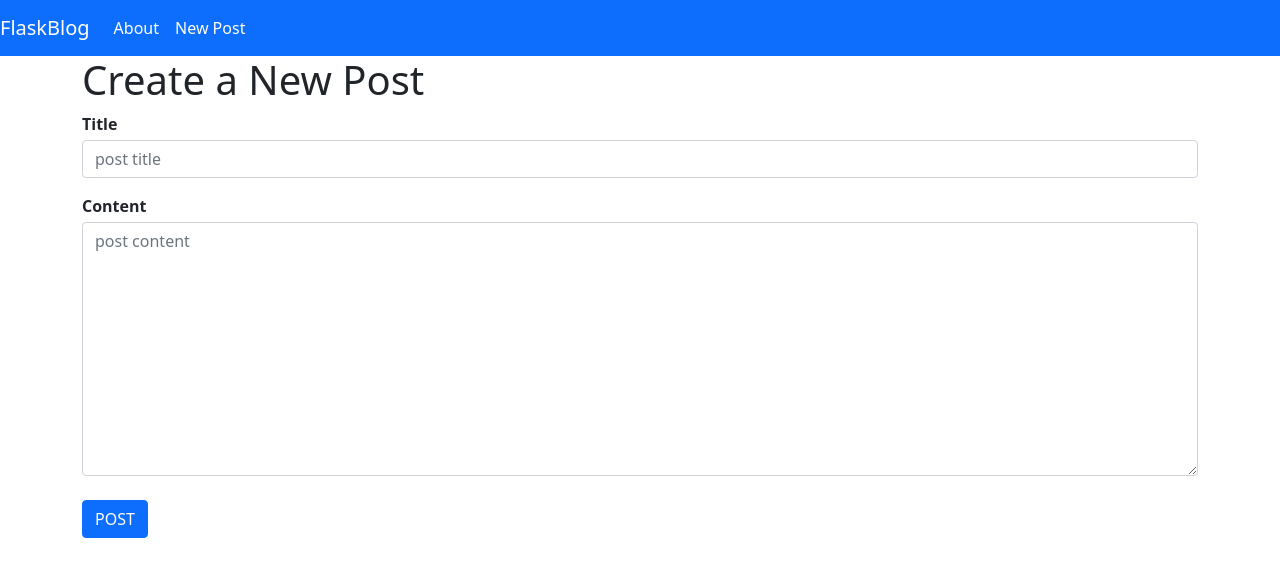
After one commit to Elrophi/flask-blog, a Flask app: page /create in a window 1280 px wide. The commit adds this page. Shown: the top 577 px of the page. Run offline with Flask 2, Linux system fonts and the light colour scheme.

Commit message:
adding heroku

```diff
--- a/app.py
+++ b/app.py
@@ -1,12 +1,54 @@
-from flask import Flask, render_template
+import sqlite3
+
+from flask import Flask, render_template, request, url_for, flash, redirect
+
+from werkzeug.exceptions import abort
 
 app = Flask(__name__)
+app.config['SECRET_KEY'] = 'your secret key'
 
 @app.route('/')
 def index():
-    return render_template('index.html')
+    conn = get_db_connection()
+    posts = conn.execute('SELECT * FROM posts').fetchall()
+    conn.close()
+    return render_template('index.html',posts=posts)
 
 def get_db_connection():
     conn = sqlite3.connect('database.db')
     conn.row_factory = sqlite3.Row
     return conn
+
+def get_post(post_id):
+    conn = get_db_connection()
+    post = conn.execute('SELECT * FROM posts WHERE id = ?',
+                        (post_id,)).fetchone()
+
+    conn.close()
+    if post is None:
+        abort(404)
+    return post
+
+@app.route('/<int:post_id>')
+def post(post_id):
+    post = get_post(post_id)
+    return render_template('post.html',post=post)
+
+
+@app.route('/create', methods=('GET', 'POST'))
+def create():
+    if request.method == 'POST':
+        title = request.form['title']
+        content = request.form['content']
+
+        if not title:
+            flash('Title is required!')
+        else:
+                conn = get_db_connection()
+                conn.execute('INSERT INTO posts (title, content) VALUES (?, ?)',
+                            (title, content))
+                conn.commit()
+                conn.close()
+                return redirect(url_for('index'))
+
+    return render_template('create.html')
--- a/templates/base.html
+++ b/templates/base.html
@@ -11,20 +11,26 @@
 </head>
 <body>
 
-    <nav class="navbar navbar-expand-md navbar-light bg-light">
-        <a class="navbar-brand" href="{{ url_for('index')}}">FlaskBlog</a>
-        <button class="navbar-toggler" type="button" data-toggle="collapse" data-target="#navbarNav" aria-controls="navbarNav" aria-expanded="false" aria-label="Toggle navigation">
+    <nav class="navbar navbar-expand-md navbar-light bg-primary">
+        <a class="navbar-brand text-white" href="{{ url_for('index')}}">FlaskBlog</a>
+        <button class="navbar-toggler \" type="button" data-toggle="collapse" data-target="#navbarNav" aria-controls="navbarNav" aria-expanded="false" aria-label="Toggle navigation">
             <span class="navbar-toggler-icon"></span>
         </button>
         <div class="collapse navbar-collapse" id="navbarNav">
             <ul class="navbar-nav">
-            <li class="nav-item active">
-                <a class="nav-link" href="#">About</a>
-            </li>
+                <li class="nav-item active">
+                    <a class="nav-link text-white" href="#">About</a>
+                </li>
+                <li class="nav-item">
+                    <a class="nav-link text-white" href="{{url_for('create')}}">New Post</a>
+                </li>
             </ul>
         </div>
     </nav>
     <div class="container">
+        {% for message in get_flashed_messages() %}
+        <div class="alert alert-danger">{{ message }}</div>
+        {% endfor %}
         {% block content %} {% endblock %}
     </div>
 
--- /dev/null
+++ b/templates/create.html
@@ -0,0 +1,22 @@
+{% extends 'base.html' %}
+
+{% block content %}
+<h1>{% block title %} Create a New Post {% endblock %}</h1>
+
+<form method="post">
+    <div class="form-group">
+        <label for="title" class="mb-1"><strong>Title</strong></label>
+        <input type="text" name="title" placeholder="post title" class="form-control" value="{{ request.form['title'] }}"></input>
+    </div>
+
+    <div class="form-group">
+        <label for="content" class="mt-3 mb-1"><strong>Content</strong></label>
+        <textarea name="content" placeholder="post content" class="form-control" cols="10" rows="10">{{ request.form['content'] }}</textarea>
+    </div>
+
+    <div class="form-group">
+        <button type="submit" class="btn btn-primary mt-4">POST</button>
+    </div>
+</form>
+
+{% endblock %}
```
Also changed, not shown: templates/index.html (+8 -0 lines), templates/post.html (added, +8 -0 lines), database.db.
